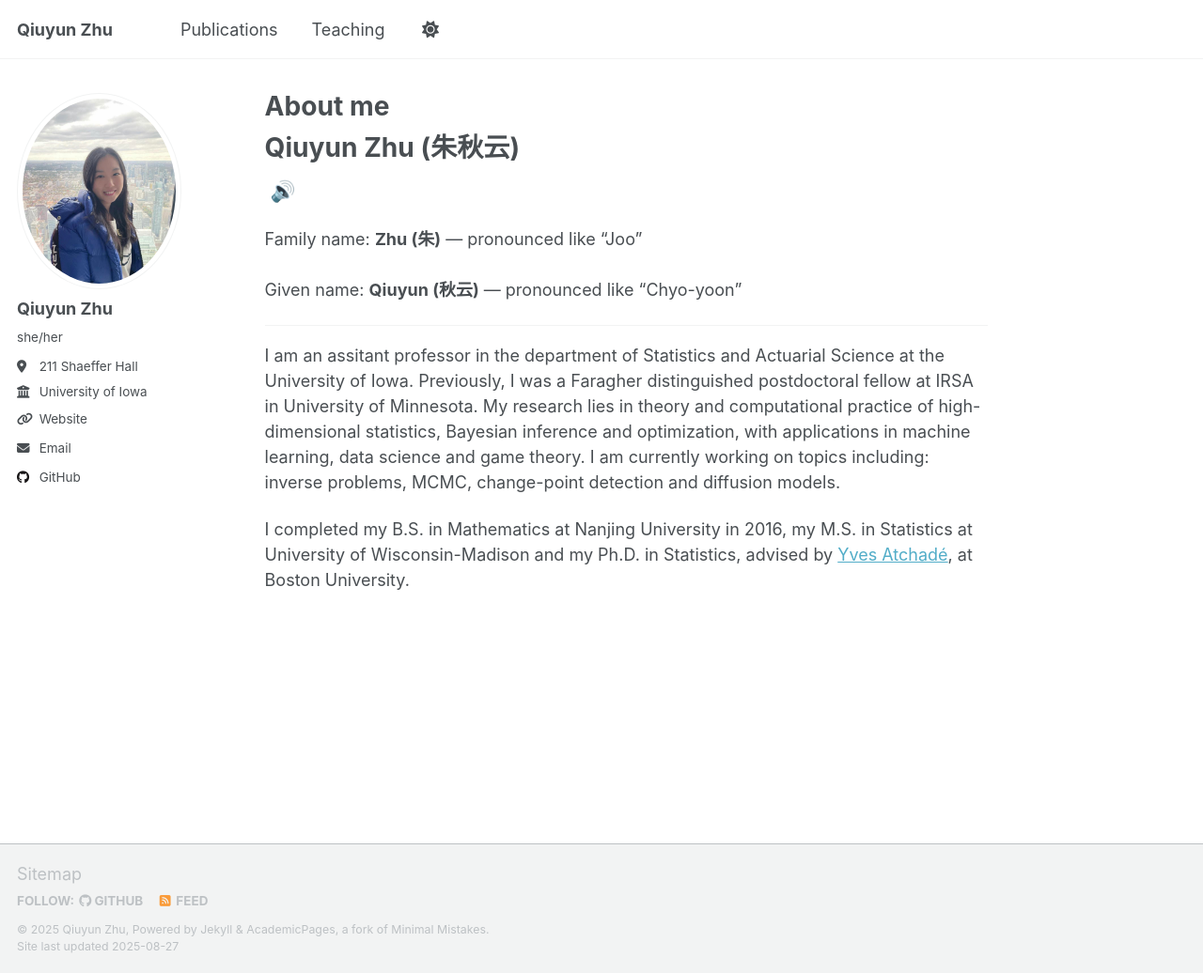
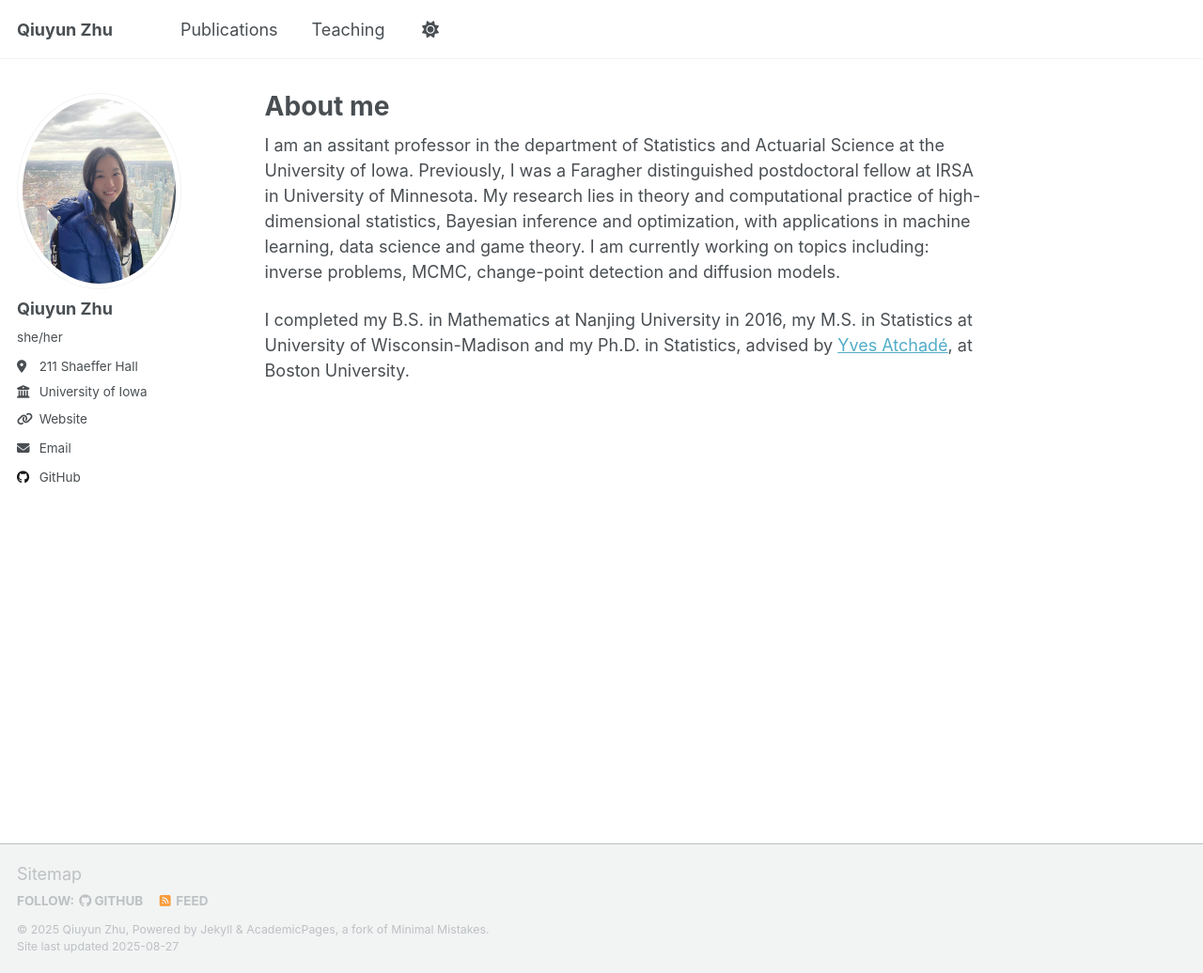
Before and after one commit to rachelwho/rachelwho.github.io, a Jekyll site: the page built from _pages/about.md, in a window 1280 px wide and 1036 px high. Shown: the whole window at 94% size. Built offline with Jekyll 4.4.1, drawn with Linux system fonts in a browser that asks for light colours; a script that is not in the unit is left out.

Commit message:
Update about.md

```diff
--- a/_pages/about.md
+++ b/_pages/about.md
@@ -7,25 +7,6 @@ redirect_from:
   - /about.html
 ---
 
-
-# Qiuyun Zhu (朱秋云)
-<button onclick="document.getElementById('name-audio').play()"
-        aria-label="Play pronunciation of Qiuyun Zhu"
-        style="border:none;background:none;cursor:pointer;font-size:1.2em;">
-  🔊
-</button>
-
-Family name: **Zhu (朱)** — pronounced like “Joo”
-<br>
-Given name: **Qiuyun (秋云)** — pronounced like “Chyo-yoon”
-
-<audio id="name-audio">
-  <source src="{{ '/assets/audio/zhu_qiuyun_phonetic.mp3' | relative_url }}" type="audio/mpeg">
-  Your browser does not support the audio element.
-</audio>
-
----
-
 I am an assitant professor in the department of Statistics and Actuarial Science at the University of Iowa. Previously, I was a Faragher distinguished postdoctoral fellow at IRSA in University of Minnesota. My research lies in theory and computational practice of high-dimensional statistics, Bayesian inference and optimization, with applications in machine learning, data science and game theory. I am currently working on topics including: inverse problems, MCMC, change-point detection and diffusion models.
 
 I completed my B.S. in Mathematics at Nanjing University in 2016, my M.S. in Statistics at University of Wisconsin-Madison and my Ph.D. in Statistics, advised by  [Yves Atchadé](https://math.bu.edu/people/atchade/index.html), at Boston University.
```
